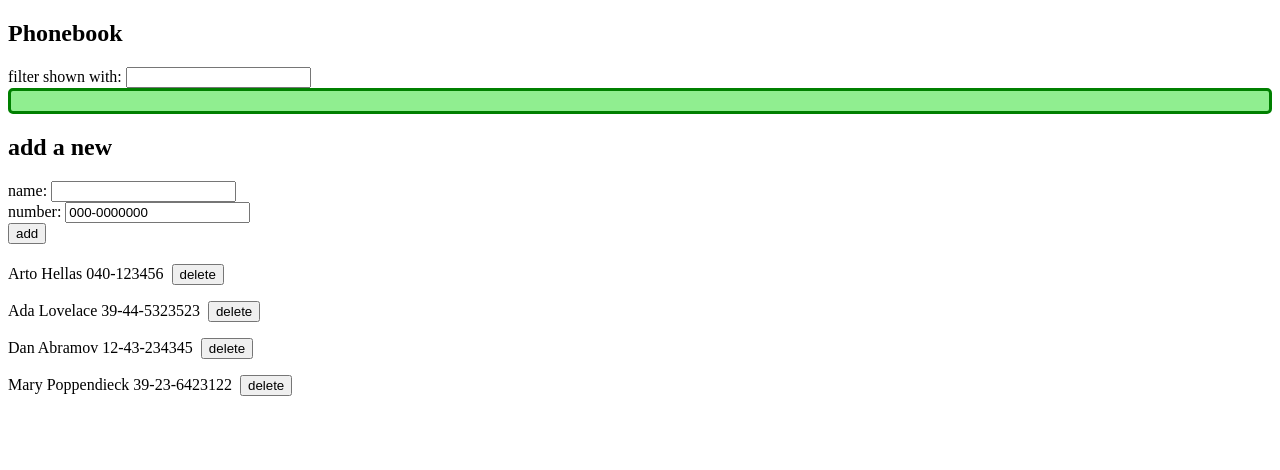
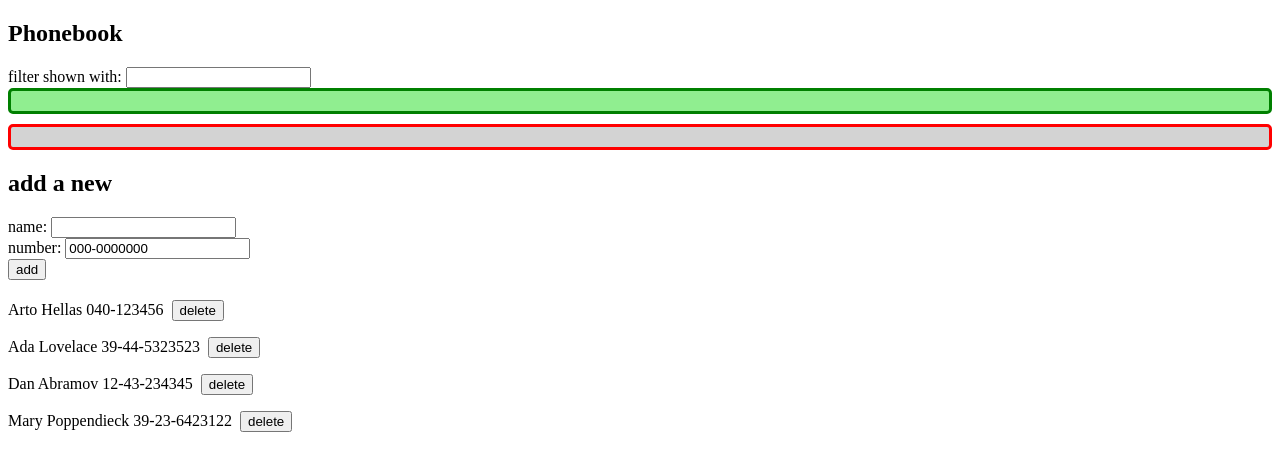
Before and after one commit to maryjonah/Full_Stack_Open, a React (Vite) app in the folder part2/phonebook/: page / in a window 1280 px wide. Shown: the top 470 px of the page. Built offline with nearby package versions, Linux system fonts and the light colour scheme; data requests are answered from the project's data file.

Commit message:
Adding styles to React app 2.17

```diff
--- a/part2/phonebook/src/App.jsx
+++ b/part2/phonebook/src/App.jsx
@@ -5,6 +5,7 @@ import Filter from './components/Filter'
 import PersonForm from './components/PersonForm'
 import Persons from './components/Persons'
 import Notification from './components/Notification'
+import ErrorNotification from './components/ErrorNotification'
 
 import noteService from './services/persons'
 
@@ -14,6 +15,7 @@ const App = () => {
   const [newNumber, setNewNumber] = useState('000-0000000')
   const [filterTerm, setSearchText] = useState('')
   const [notifyMsg, setNotifyMsg] = useState('')
+  const [errorMsg, setErrorMsg] = useState('')
 
   useEffect(() => {
     noteService
@@ -85,6 +87,10 @@ const App = () => {
       noteService
       .deletePerson(person)
       .then(setPersons(persons.filter(person => person.id !== id)))
+      .catch(error => {
+        setErrorMsg(`Information of ${person.name} has already been removed from server.`)
+        setTimeout(() => {setErrorMsg(null)}, 5000)
+      })
     }
   }
 
@@ -95,6 +101,7 @@ const App = () => {
       <Filter filterTerm={filterTerm} handleFilter={handleFilter}/>
 
       <Notification message={notifyMsg} />
+      <ErrorNotification errorMsg={errorMsg} />
 
       <Display heading="add a new" />
       <PersonForm
--- /dev/null
+++ b/part2/phonebook/src/components/ErrorNotification.jsx
@@ -0,0 +1,12 @@
+const ErrorNotification = ({ errorMsg }) => {
+    if (errorMsg === null) {
+        return null
+    }
+    return (
+        <div className='errorMsg'>
+            {errorMsg}
+        </div>
+    )
+}
+
+export default ErrorNotification
--- a/part2/phonebook/src/index.css
+++ b/part2/phonebook/src/index.css
@@ -7,3 +7,13 @@
     padding: 10px;
     margin-bottom: 10px;
 }
+
+.errorMsg {
+    color: red;
+    background: lightgrey;
+    font-size: 20px;
+    border-style: solid;
+    border-radius: 5px;
+    padding: 10px;
+    margin-bottom: 10px;
+}
```
